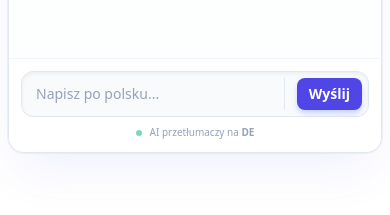
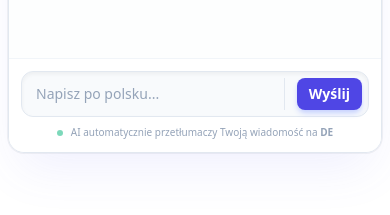
Before and after one commit to hubert-browin/nextjs-chataptor, a Next.js app: page / in a window 390 px wide. Shown: the part 1160-1375 px from the top of the page. Built offline with nearby package versions, Linux system fonts and the light colour scheme.

Commit message:
mobile first

```diff
--- a/app/page.tsx
+++ b/app/page.tsx
@@ -450,7 +450,7 @@ export default function Home() {
                 </div>
                 <div className="mt-2 md:mt-3 flex items-center justify-center gap-2 text-[10px] text-slate-400 font-medium">
                     <div className="w-1.5 h-1.5 rounded-full bg-emerald-500 animate-pulse"></div>
-                    <span>AI przetłumaczy na <strong className="uppercase">{activeChat.lang}</strong></span>
+                    <span>AI automatycznie przetłumaczy Twoją wiadomość na <strong className="uppercase">{activeChat.lang}</strong></span>
                 </div>
               </div>
             </div>
```
